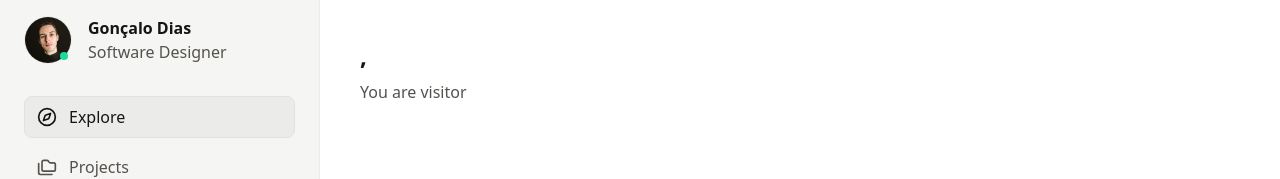
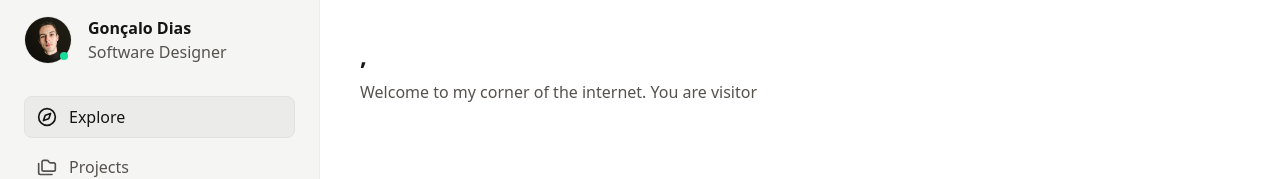
Before and after one commit to zalodias/zalodias, a Next.js app: page / in a window 1280 px wide. Shown: the top 179 px of the page. Built offline with nearby package versions, Linux system fonts and the light colour scheme; no server answers.

Commit message:
📝 Update website greeting

```diff
--- a/app/page.tsx
+++ b/app/page.tsx
@@ -21,7 +21,7 @@ export default async function Home() {
       <div className="flex flex-col gap-2">
         <h1 className="text-title-large-strong">{greeting},</h1>
         <p className="text-body-large-default text-foreground-neutral-faded">
-          You are visitor{' '}
+          Welcome to my corner of the internet. You are visitor{' '}
           <span className="text-body-large-strong text-foreground-neutral-default">
             {getPageVisitorCount()}
           </span>
```
